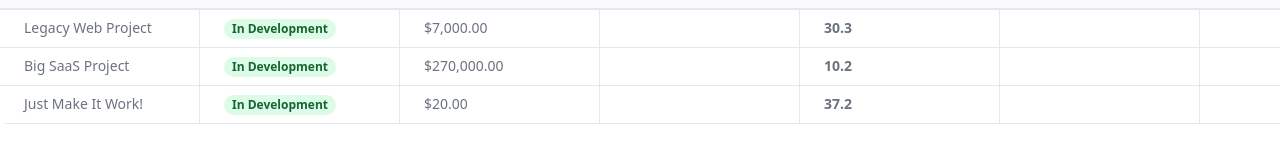
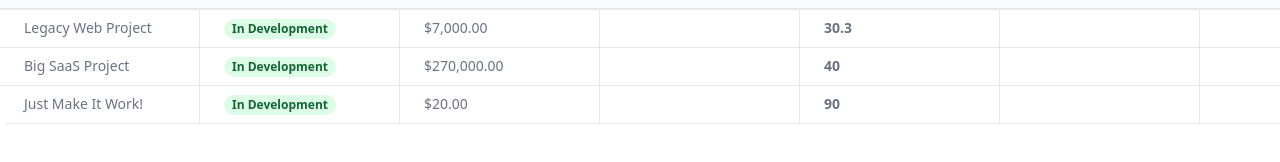
Before and after one commit to jskz/prophecy, a React (Create React App) app: page / in a window 1280 px wide. Shown: the part 146-308 px from the top of the page. Built offline with nearby package versions, Linux system fonts and the light colour scheme.

Commit message:
feat(jobs): hours_invested now live with external project records and are aggregated for jobs by a set of project_ids; create and include mock projects data in Redux state

```diff
--- a/src/components/JobBoard/index.js
+++ b/src/components/JobBoard/index.js
@@ -17,6 +17,9 @@ const JobBoard = () => {
     const {
         jobs
     } = useSelector(state => state.jobs);
+    const {
+        projects
+    } = useSelector(state => state.projects);
 
     // react-table definitions
     const defaultColumn = useMemo(
@@ -73,7 +76,10 @@ const JobBoard = () => {
                 ),
                 accessor: 'hours_invested',
                 Cell: ({ row }) => {
-                    const { hours_invested } = row.values;
+                    const { project_ids } = row.original;
+                    const hours_invested = projects
+                        .filter(project => project_ids.includes(project.id))
+                        .reduce((prev, curr) => prev + curr.hours_invested, 0);
 
                     return (
                         <span className="font-bold">
@@ -95,7 +101,7 @@ const JobBoard = () => {
                 accessor: 'resources'
             }
         ],
-        []
+        [projects]
     );
 
     const jobTable = useTable(
--- a/src/reducers/index.js
+++ b/src/reducers/index.js
@@ -2,6 +2,7 @@ import { combineReducers } from 'redux';
 
 import auth from './auth';
 import jobs from './jobs';
+import projects from './projects';
 import resources from './resources';
 
-export default combineReducers({ auth, jobs, resources });
+export default combineReducers({ auth, jobs, projects, resources });
--- /dev/null
+++ b/src/reducers/projects.js
@@ -0,0 +1,13 @@
+import { MOCK_PROJECT_DATA } from '../util/mock';
+
+const initialState = {
+    loading: false,
+    projects: MOCK_PROJECT_DATA
+};
+
+export default function reducer(state = initialState, action) {
+    switch(action.type) {
+        default:
+            return state;
+    }
+}
--- a/src/util/mock.js
+++ b/src/util/mock.js
@@ -1,5 +1,12 @@
+export const MOCK_PROJECT_DATA = [
+    { id: 1, name: 'LWEB PROJECT', hours_invested: 15.0 },
+    { id: 2, name: 'LWEB PROJECT SECOND TRACKING CODE', hours_invested: 15.3 },
+    { id: 3, name: 'BUCKET CODE', hours_invested: 40 },
+    { id: 4, name: 'JMIW - Project Code', hours_invested: 90 }
+];
+
 export const MOCK_JOB_DATA = [
-    { id: 1, name: 'Legacy Web Project', budget: 7000.00, project_status: 'In Development', hours_invested: 30.3 },
-    { id: 2, name: 'Big SaaS Project', budget: 270000.00, project_status: 'In Development', hours_invested: 10.2 },
-    { id: 3, name: 'Just Make It Work!', budget: 20.00, project_status: 'In Development', hours_invested: 37.2 },
+    { id: 1, name: 'Legacy Web Project', budget: 7000.00, project_status: 'In Development', project_ids: [1, 2] },
+    { id: 2, name: 'Big SaaS Project', budget: 270000.00, project_status: 'In Development', project_ids: [3] },
+    { id: 3, name: 'Just Make It Work!', budget: 20.00, project_status: 'In Development', project_ids: [4] },
 ];
```
